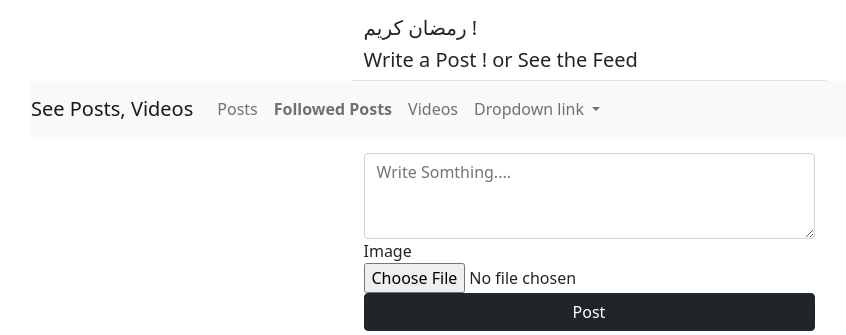
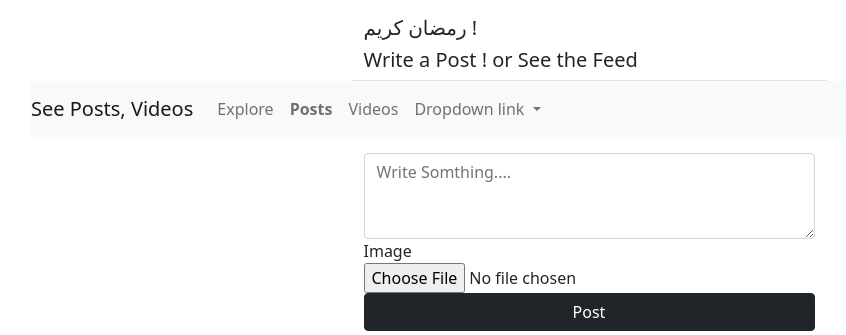
Before and after one commit to iAbdo2008/safecommunity, a Django app: page /social/fpost in a window 1280 px wide. Shown: the part 56-391 px from the top of the page, without its empty margins (51-897 px from the left). Run offline with Django 3.2, Linux system fonts and the light colour scheme; a user stored in the database is signed in; data comes from the database, SQL or seed files in the repository; data that the repository does not hold is empty; some libraries are stand-ins or nearby versions.

Commit message:
Update fpost_list.html

```diff
--- a/social/templates/Social/fpost_list.html
+++ b/social/templates/Social/fpost_list.html
@@ -19,10 +19,10 @@
 		  <div class="collapse navbar-collapse" id="navbarNavDropdown">
 		    <ul class="navbar-nav">
 		      <li class="nav-item active">
-			<a class="nav-link" href="{% url 'post-list' %}">Posts <span class="sr-only">(current)</span></a>
+			<a class="nav-link" href="{% url 'post-list' %}">Explore <span class="sr-only">(current)</span></a>
 		      </li>
 		      <li class="nav-item">
-            <a class="nav-link" href="{% url 'fpost-list' %}"><strong>Followed Posts</strong></a>
+            <a class="nav-link" href="{% url 'fpost-list' %}"><strong>Posts </strong></a>
 		      </li>
 		      <li class="nav-item">
 			<a class="nav-link" href="#">Videos</a>
```
